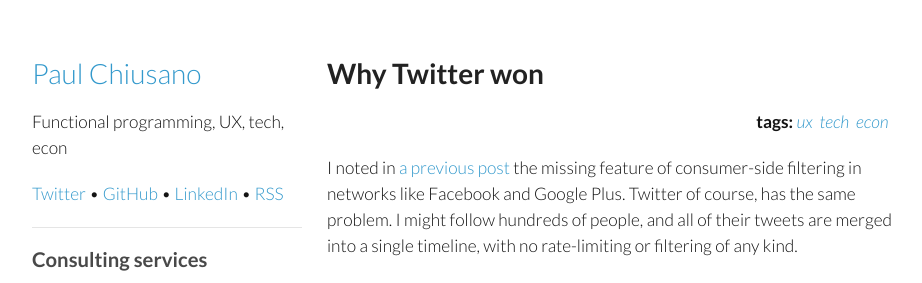
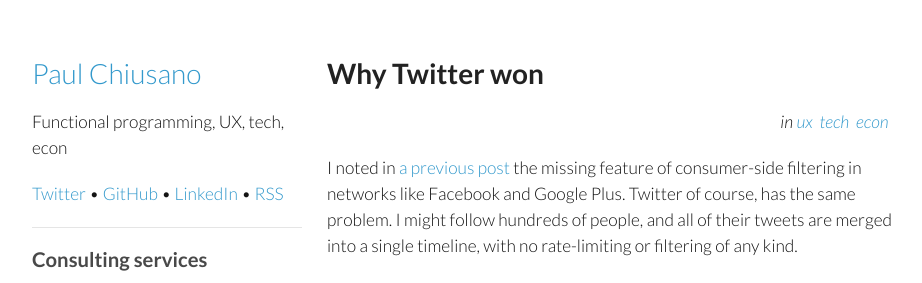
Before and after one commit to pchiusano/pchiusano.github.io, a Jekyll site: the page built from _posts/2014-05-21-why-twitter-won.markdown, in a window 1280 px wide and 900 px high. Shown: the top 283 px of the window, without its empty margins (178-1100 px from the left). Built offline with Jekyll 4.4.1, drawn with Linux system fonts in a browser that asks for light colours; comment, search, counter and statistics services are not loaded.

Commit message:
Update post.html

```diff
--- a/_layouts/post.html
+++ b/_layouts/post.html
@@ -19,7 +19,7 @@
       {% include header.html %}
       <section>
       <h1>{{ page.title }}</h1>
-      <p align="right"><b>tags: </b><i>
+      <p align="right"><i>in
         {% for c in page.categories %}
         <a href="/{{c}}">{{c}}</a>&nbsp;
         {% endfor %}
```
